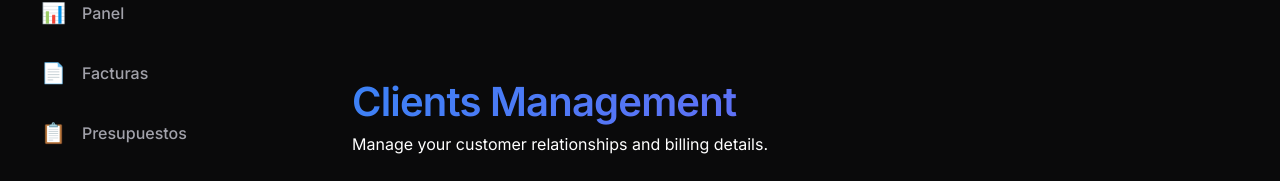
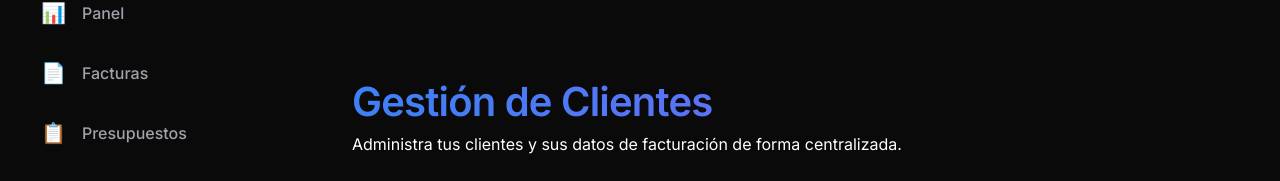
Before and after one commit to construccionsdimaz/facturas, a Next.js app: page /clients in a window 1280 px wide. Shown: the part 118-299 px from the top of the page. Built offline with nearby package versions, Linux system fonts and the light colour scheme; no server answers; the database is empty.

Commit message:
Standardize language to Spanish and unify financial formatting in dashboards

```diff
--- a/src/app/clients/page.tsx
+++ b/src/app/clients/page.tsx
@@ -20,8 +20,8 @@ export default async function ClientsPage() {
     <div className={styles.clientsPage}>
       <div className={styles.header}>
         <div>
-          <h1 className="text-gradient">Clients Management</h1>
-          <p className={styles.subtitle}>Manage your customer relationships and billing details.</p>
+          <h1 className="text-gradient">Gestión de Clientes</h1>
+          <p className={styles.subtitle}>Administra tus clientes y sus datos de facturación de forma centralizada.</p>
         </div>
       </div>
 
--- a/src/app/estimates/EstimateListManager.tsx
+++ b/src/app/estimates/EstimateListManager.tsx
@@ -315,7 +315,7 @@ export default function EstimateListManager({ initialEstimates, allProjects = []
                 </td>
                 <td className={styles.cellAmount}>
                   <Link href={`/estimates/${est.id}`} className={styles.rowLink}>
-                    {est.total.toFixed(2)} €
+                    {formatCurrency(est.total)}
                   </Link>
                 </td>
                 <td>
--- a/src/app/invoices/InvoiceListManager.tsx
+++ b/src/app/invoices/InvoiceListManager.tsx
@@ -296,7 +296,7 @@ export default function InvoiceListManager({ initialInvoices, allProjects = [] }
                 </td>
                 <td className={styles.cellAmount}>
                   <Link href={`/invoices/${inv.id}`} className={styles.rowLink}>
-                    {inv.total.toFixed(2)} €
+                    {formatCurrency(inv.total)}
                   </Link>
                 </td>
                 <td>
--- a/src/app/page.tsx
+++ b/src/app/page.tsx
@@ -2,6 +2,7 @@ import { db } from "@/lib/db";
 import styles from "./page.module.css";
 import Link from "next/link";
 import { RevenueChart, StatusDistributionChart } from "@/components/DashboardCharts";
+import { formatCurrency } from "@/lib/format";
 
 export const dynamic = 'force-dynamic';
 
@@ -60,7 +61,7 @@ export default async function Home() {
 
   const growthLabel = prevMonthRevenue === 0 && currentMonthRevenue > 0
     ? 'Nuevo'
-    : `${growth >= 0 ? '+' : ''}${growth.toFixed(1)}% MoM`;
+    : `${growth >= 0 ? '+' : ''}${growth.toFixed(1)}% vs mes ant.`;
 
   const recentInvoices = allInvoices.slice(0, 5);
   const totalRevenue = allInvoices.reduce((sum: number, inv: any) => sum + inv.total, 0);
@@ -172,7 +173,7 @@ export default async function Home() {
                         <div className={styles.muted} style={{ fontSize: '12px' }}>{inv.number}</div>
                       </div>
                     </td>
-                    <td className={styles.cellAmount}>{inv.total.toFixed(2)} €</td>
+                    <td className={styles.cellAmount}>{formatCurrency(inv.total)}</td>
                     <td>
                       <span className={`badge badge-${inv.status === 'PAID' ? 'success' : inv.status === 'OVERDUE' ? 'danger' : 'warning'}`}>
                         {inv.status === 'PAID' ? 'PAGADA' : inv.status === 'SENT' ? 'ENVIADA' : inv.status === 'OVERDUE' ? 'VENCIDA' : 'BORRADOR'}
--- a/src/app/projects/[id]/ProjectDetailClient.tsx
+++ b/src/app/projects/[id]/ProjectDetailClient.tsx
@@ -1280,7 +1280,7 @@ export default function ProjectDetailClient({ project: initialProject, clients }
                       <td style={{ textAlign: 'right', fontWeight: '700', color: 'var(--accent-primary)' }}>{formatCurrency(cert.netAmount)}</td>
                       <td>
                         <span className={`badge badge-${cert.status === 'ISSUED' ? 'success' : 'warning'}`}>
-                          {cert.status}
+                          {cert.status === 'ISSUED' ? 'EMITIDA' : cert.status}
                         </span>
                       </td>
                       <td>
```
